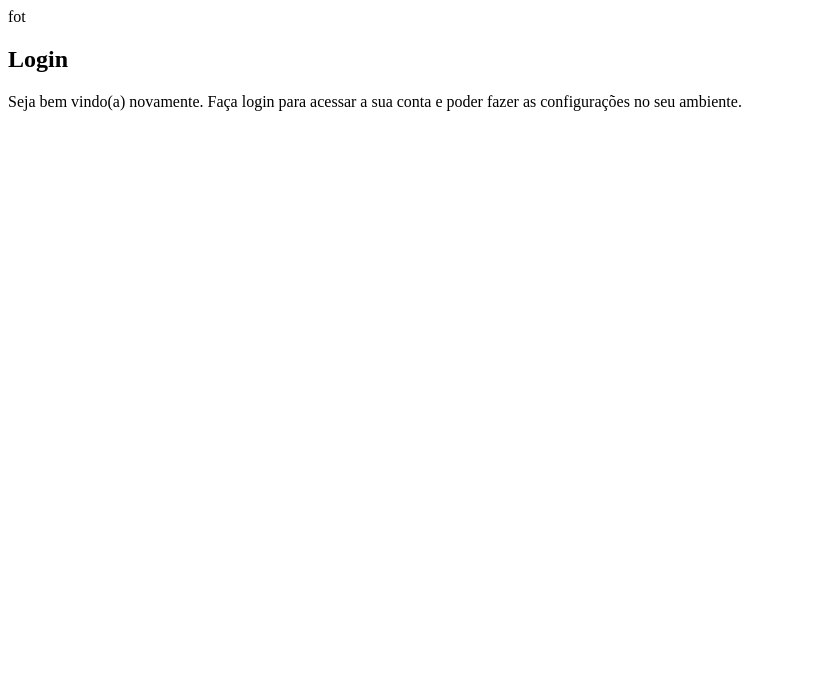
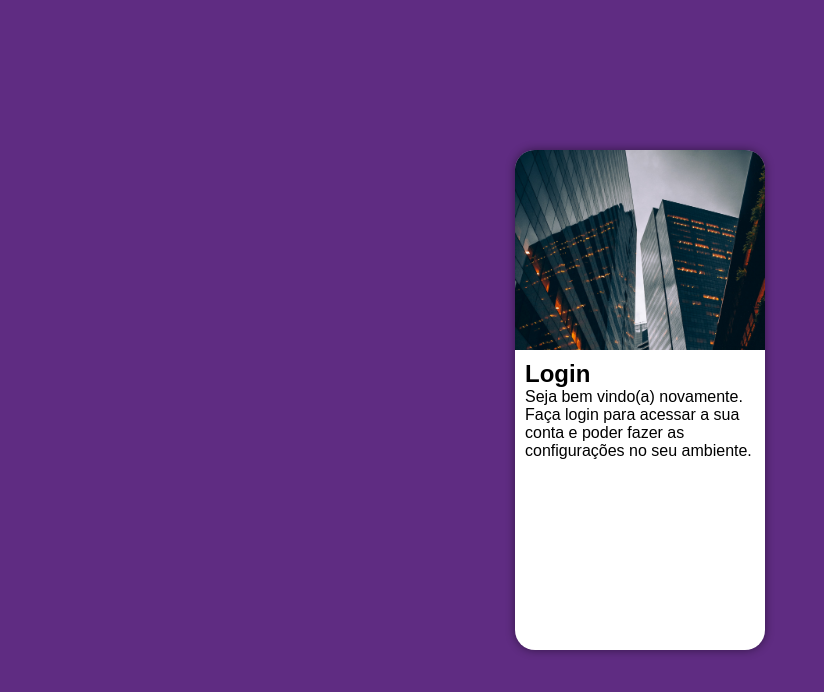
Before and after one commit to gomesprogramacao/projeto-login, a plain HTML site: page index.html in a window 1280 px wide. Shown: the whole page, without its empty margins (0-824 px from the left). Drawn offline with Linux system fonts and the light colour scheme.

Commit message:
Atualização d0 proj.login

```diff
--- a/estilos/style.css
+++ b/estilos/style.css
@@ -5,3 +5,48 @@
     Verde: #49a09d
     Lilás: #5f2c82
 */
+
+* {
+    font-family: Arial, Helvetica, sans-serif;
+    padding: 0px;
+    margin: 0px;
+    box-sizing: border-box;
+}
+
+body, html {
+    background-color: #5f2c82;
+    width: 100vw;
+    height: 100vh;
+}
+
+main {
+    position: relative;
+    height: 100vh;
+    width: 100vw;
+}
+
+section#login {
+    position: absolute;
+    top: 50%;
+    left: 50%;
+    transform: translate(-50%, -50%);
+    overflow: hidden;
+
+    background-color: white;
+    height: 500px;
+    width: 250px;
+    border-radius: 20px;
+    box-shadow: 0px 0px 10px rgba(0, 0, 0, 0.459);
+}
+
+section#login > div#imagem {
+    display: block;
+    background: #5f2c82 url(../imagem/pexels-dinnow-9444476.jpg) no-repeat;
+    background-size: cover;
+    height: 200px;
+}
+section#login > div#formulario {
+    display: block;
+    padding: 10px;
+
+}
--- a/index.html
+++ b/index.html
@@ -11,7 +11,7 @@
     <main>
         <section id="login">
             <div id="imagem">
-                fot
+                <!-- Aqui vai a imagem na CSS-->
             </div>
             <div id="formulario">
                 <h1>Login</h1>
```
